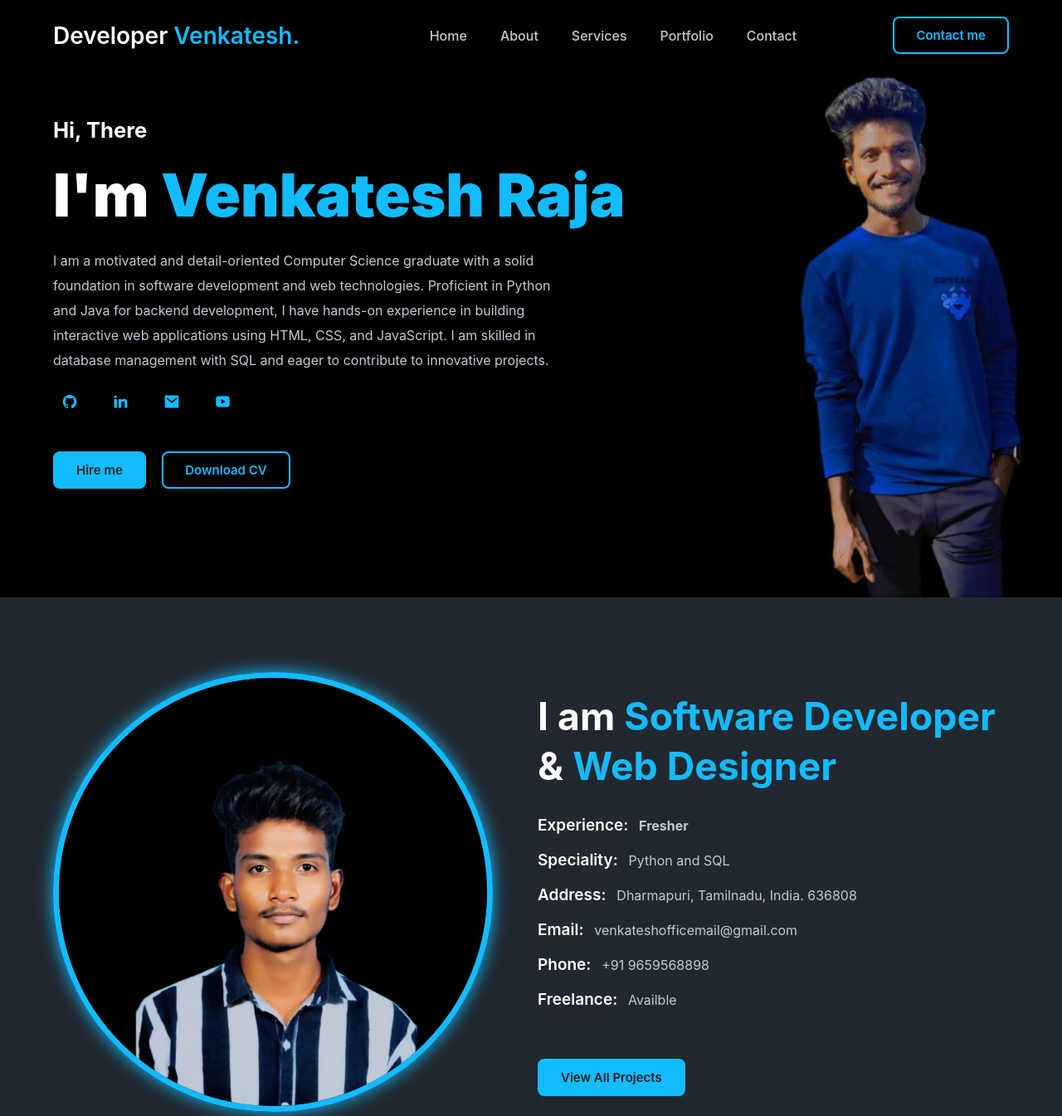
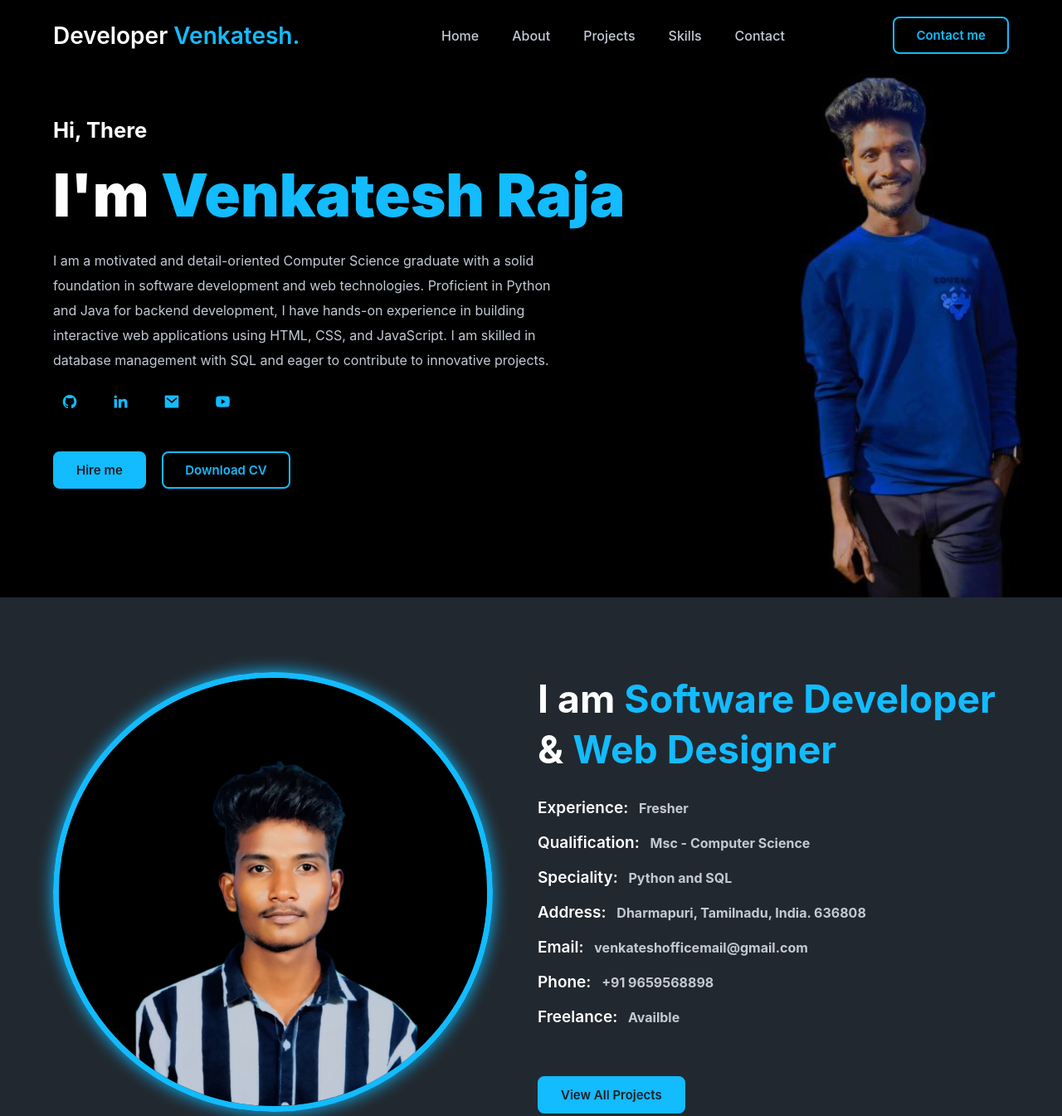
Before and after one commit to venkeyvss/Portfolio, a plain HTML site: page index.html in a window 1280 px wide. Shown: the top 1345 px of the page at 83% size. Drawn offline with nearby package versions, Linux system fonts and the light colour scheme.

Commit message:
edication

```diff
--- a/index.html
+++ b/index.html
@@ -23,8 +23,8 @@
   <ul class="navlist">
     <li><a href="#home">Home</a></li>
     <li><a href="#about">About</a></li>
-    <li><a href="#services">Services</a></li>
-    <li><a href="#portfolio">Portfolio</a></li>
+    <li><a href="#services">Projects</a></li>
+    <li><a href="#portfolio">Skills</a></li>
     <li><a href="#contact">Contact</a></li>
 
   </ul>
@@ -82,29 +82,33 @@
       Experience:
       <span><b>Fresher</b></span>
     </p>
+    <p class="exp">
+      Qualification:
+      <span><b>Msc - Computer Science</b></span>
+    </p>
 
     <p class="exp">
       Speciality:
-      <span>Python and SQL</span>
+      <span> <b> Python and SQL</b></span>
     </p>
     <p class="exp">
       Address:
-      <span>Dharmapuri, Tamilnadu, India. 636808</span>
+      <span><b>Dharmapuri, Tamilnadu, India. 636808</b></span>
     </p>
 
     <p class="exp">
       Email:
-      <span><a>venkateshofficemail@gmail.com</a></span>
+      <span><a><b>venkateshofficemail@gmail.com</b></a></span>
     </p>
 
     <p class="exp">
       Phone:
-      <span>+91 9659568898</span>
+      <span><b>+91 9659568898</b></span>
     </p>
 
     <p class="exp">
       Freelance:
-      <span>Availble</span>
+      <span><b>Availble</b></span>
     </p>
   </div>
   <a href="#services" class="btn">View All Projects</a>
```
